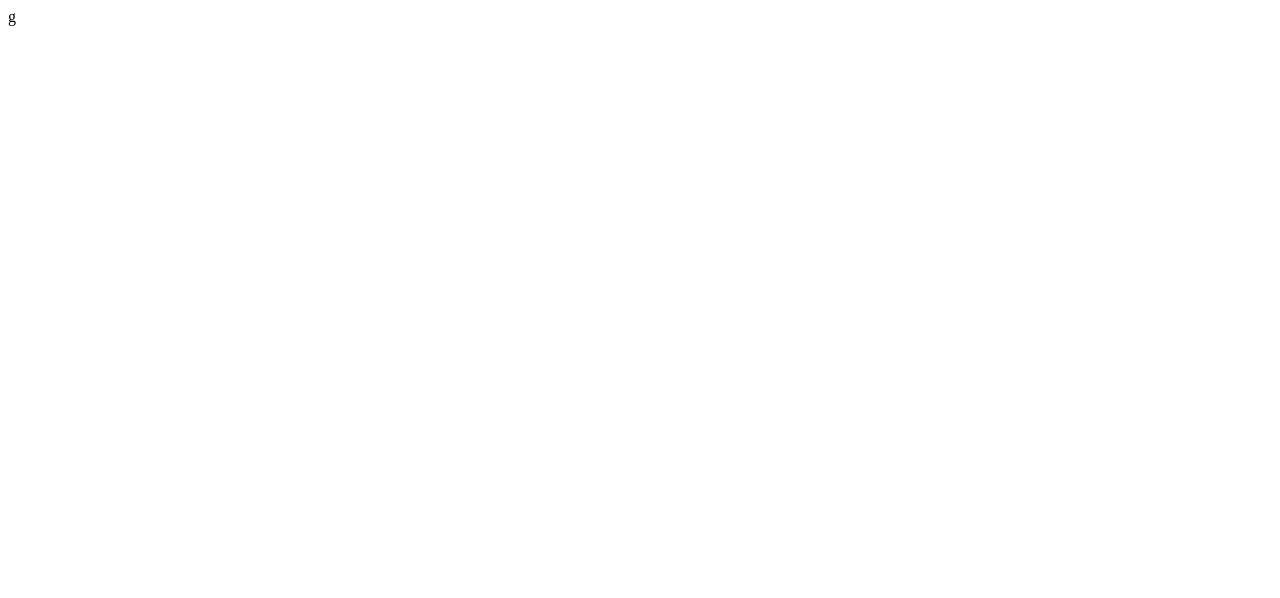
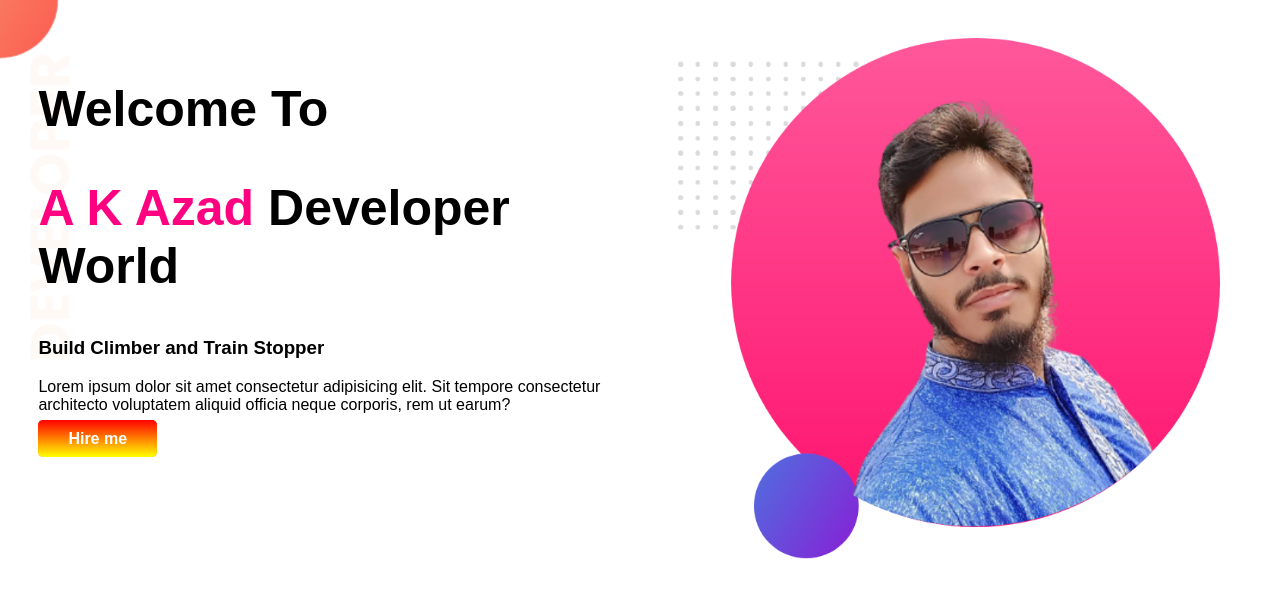
Before and after one commit to developer-Azad/developer-portfolio, a plain HTML site: page index.html in a window 1280 px wide. Drawn offline with Linux system fonts and the light colour scheme.

Commit message:
section 1 added

```diff
--- a/index.html
+++ b/index.html
@@ -1,5 +1,6 @@
 <!DOCTYPE html>
 <html lang="en">
+
 <head>
   <meta charset="UTF-8">
   <meta http-equiv="X-UA-Compatible" content="IE=edge">
@@ -7,7 +8,24 @@
   <title>Azad's Portfolio</title>
   <link rel="stylesheet" href="style.css">
 </head>
+
 <body>
-  g
+  <section class="top">
+    <div class="half-section1">
+      <h1>Welcome To</h1>
+      <h1><span class="my-name">A K Azad</span> Developer World</h1>
+      <h3>Build Climber and Train Stopper</h3>
+      <p>Lorem ipsum dolor sit amet consectetur
+        adipisicing elit. Sit tempore consectetur
+        architecto voluptatem aliquid
+        officia neque corporis,
+        rem ut earum?</p>
+        <a class="link-button" target="_blank" href="">Hire me</a>
+    </div>
+    <div class="half-section1">
+      <img src="images/my web pic.png" alt="">
+    </div>
+  </section>
 </body>
+
 </html>
--- a/style.css
+++ b/style.css
@@ -0,0 +1,35 @@
+body{
+font-family: Arial, Helvetica, sans-serif;
+margin: 0;
+}
+h1{
+  font-size: 50px;
+}
+.my-name{
+  color: rgb(255, 0, 128);
+}
+section{
+  display: flex;
+}
+.half-section1{
+  width: 50%;
+  padding-left: 3%;
+  padding-top: 3%;
+}
+.half-section1 img{
+  width: 90%;
+}
+.link-button{
+  text-decoration: none;
+  background-color: coral;
+  background-image: linear-gradient(red, yellow);
+  padding: 10px 30px;
+  color: white;
+  border-radius: 5px;
+  font-weight: 700;
+}
+.top{
+  background-image: url(images/top-banner.png);
+  background-repeat: no-repeat;
+
+}
```
Also changed, not shown: images/dream-bg.png (added), images/exp-bg.png (added), images/jhankar.png (added), images/jhankar2.png (added), images/my web pic.png (added), images/my-bg.png (added), images/my-bg2.png (added), images/pf_2-removebg-preview.png (added), images/top-banner.png (added), show off/pf 1.jpg (added), show off/pf 2.jpg (added), show off/pf 3.jpg (added).
